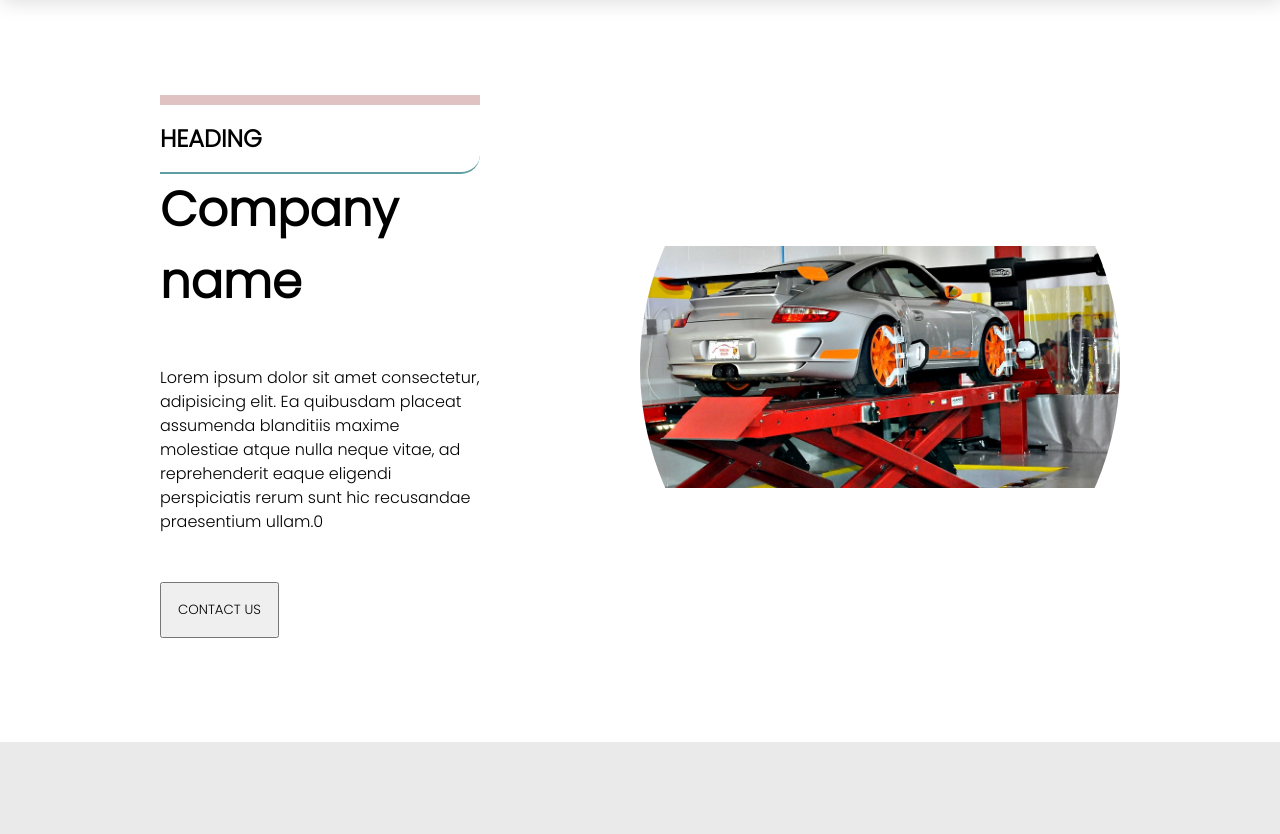
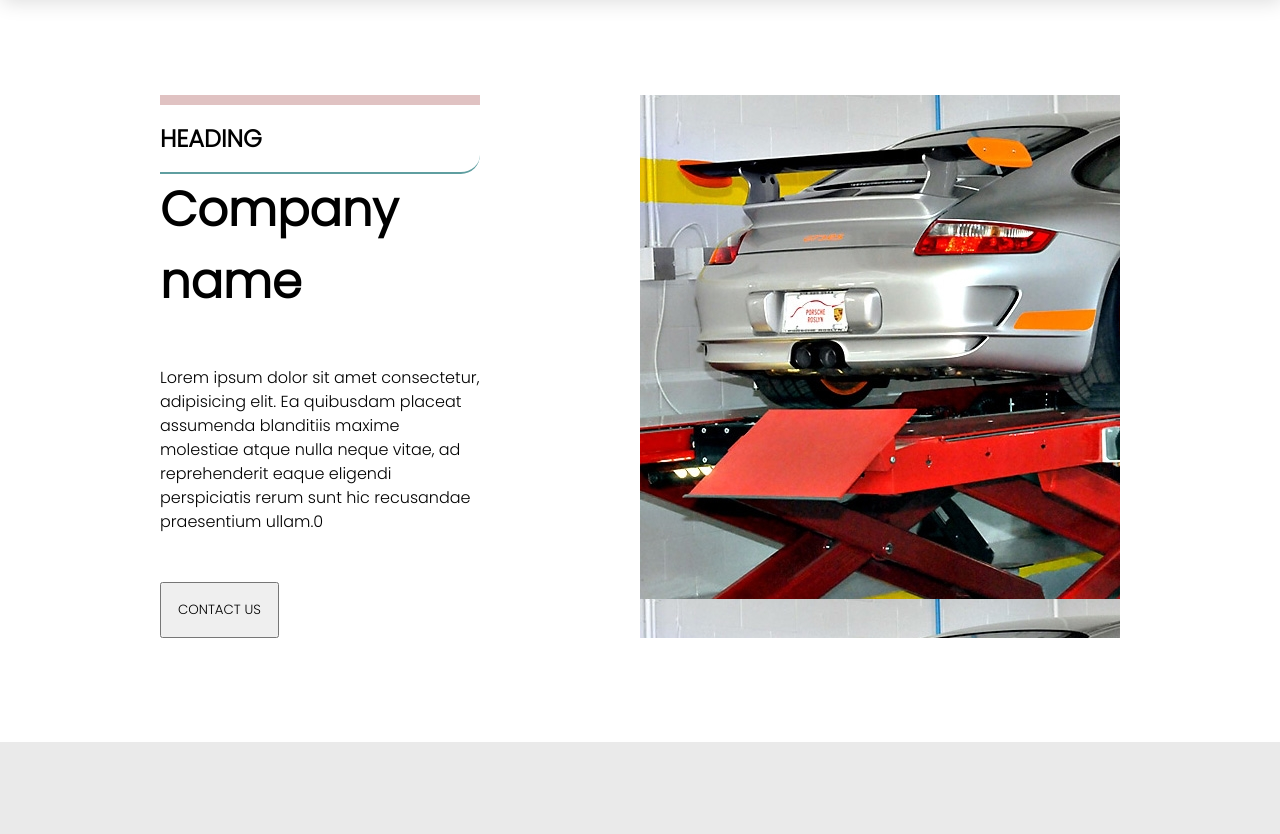
Before and after one commit to Akindele-Ebenezer/alignment, a PHP site: page / in a window 1280 px wide. Shown: the part 89-923 px from the top of the page. Run offline with PHP 8.4, Linux system fonts and the light colour scheme.

Commit message:
Update styles.css

```diff
--- a/styles/styles.css
+++ b/styles/styles.css
@@ -129,10 +129,6 @@ p {
 }
 
 .sec-1 div:nth-child(2) {
-    background-position: center;
-    background-repeat: no-repeat;
-    background-size: contain;
-    border-radius: 50%;
     width: 30rem;
 }
 
```
